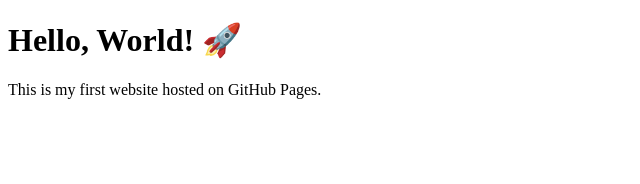
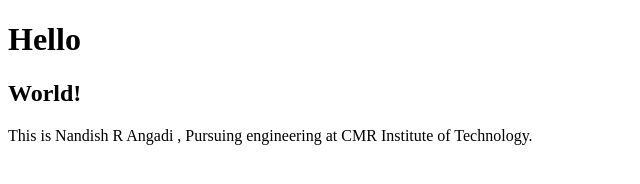
Before and after one commit to Nandish344/Nandish344.github.io, a plain HTML site: page index.html in a window 1280 px wide. Shown: the whole page, without its empty margins (0-640 px from the left). Drawn offline with Linux system fonts and the light colour scheme.

Commit message:
Update index.html

```diff
--- a/index.html
+++ b/index.html
@@ -1,10 +1,11 @@
 <!DOCTYPE html>
 <html>
 <head>
-    <title>My First Site</title>
+    <title>UNLOX</title>
 </head>
 <body>
-    <h1>Hello, World! 🚀</h1>
-    <p>This is my first website hosted on GitHub Pages.</p>
+    <h1>Hello</h1>
+    <h2>World!</h2>
+    <p>This is Nandish R Angadi , Pursuing engineering at CMR Institute of Technology.</p>
 </body>
 </html>
```
